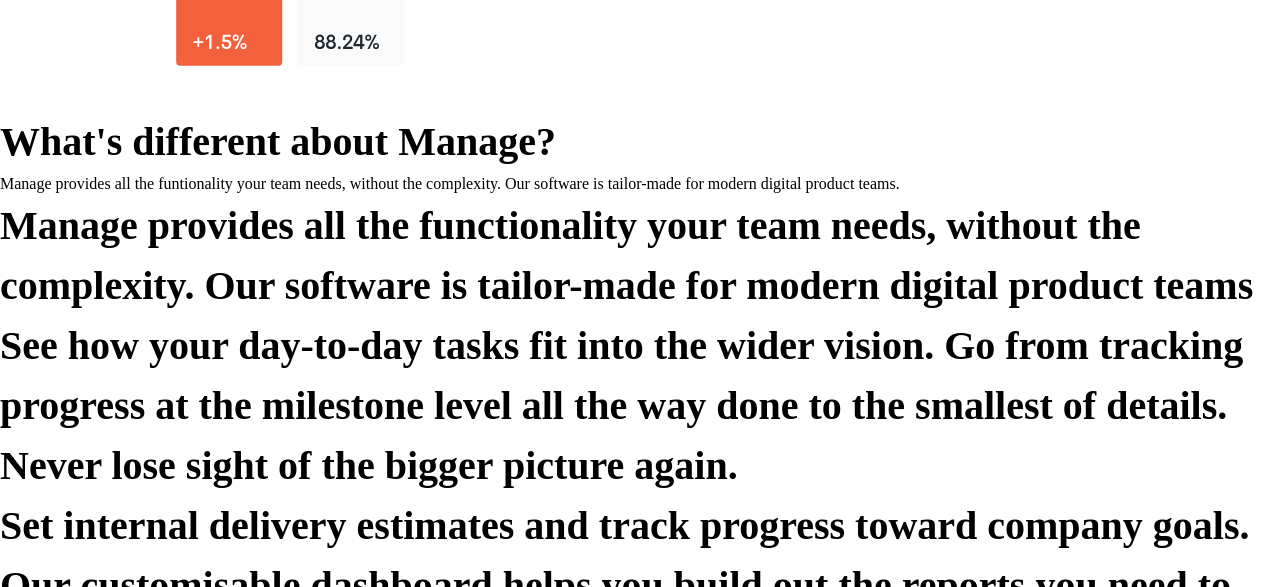
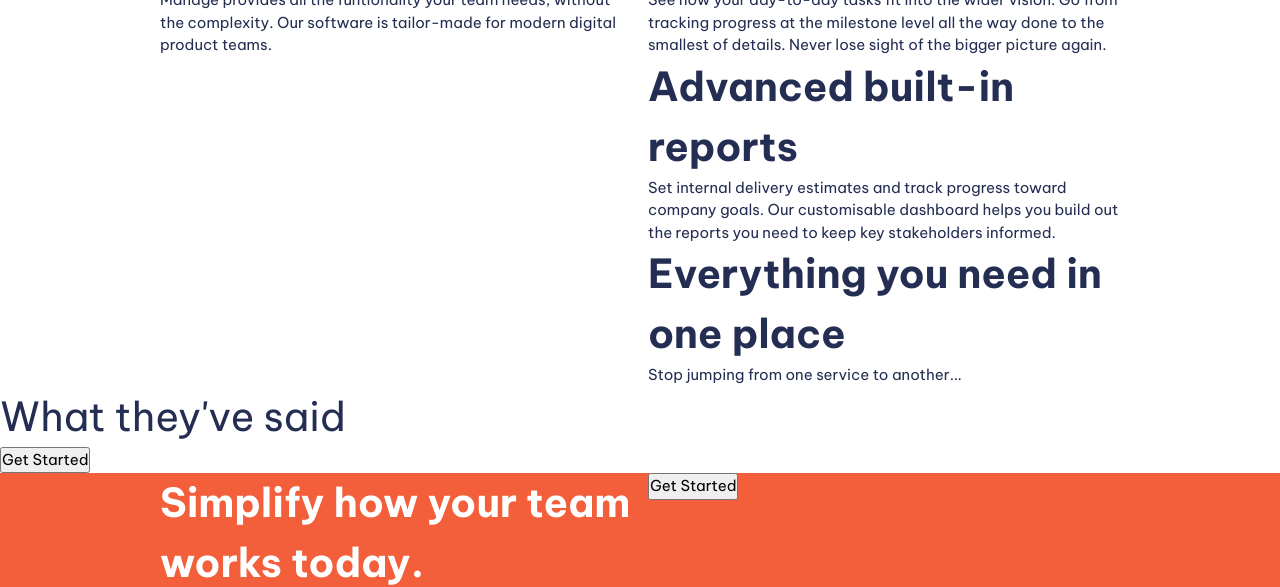
Before and after one commit to heinkel/frontend-mentor-I, a website built with Vite: page index.html in a window 1280 px wide. Shown: the part 721-1308 px from the top of the page. Built offline with nearby package versions, Linux system fonts and the light colour scheme.

Commit message:
Start styles for larger elements spacing padding etc

```diff
--- a/index.html
+++ b/index.html
@@ -65,25 +65,28 @@
               <ul role="list" class="numbered-items">
                 <li>
                   <h3 class="fs-600 fw-bold">
-                    Manage provides all the functionality your team needs,
-                    without the complexity. Our software is tailor-made for
-                    modern digital product teams
+                    Track company-wide progress
                   </h3>
+                  <p>See how your day-to-day tasks fit into the wider vision. Go
+                    from tracking progress at the milestone level all the way
+                    done to the smallest of details. Never lose sight of the
+                    bigger picture again.</p>
                 </li>
                 <li>
                   <h3 class="fs-600 fw-bold">
-                    See how your day-to-day tasks fit into the wider vision. Go
-                    from tracking progress at the milestone level all the way
-                    done to the smallest of details. Never lose sight of the
-                    bigger picture again.
+                      Advanced built-in reports
                   </h3>
+                  <p>Set internal delivery estimates and track progress toward
+                    company goals. Our customisable dashboard helps you build
+                    out the reports you need to keep key stakeholders informed.</p>
                 </li>
                 <li>
                   <h3 class="fs-600 fw-bold">
-                    Set internal delivery estimates and track progress toward
-                    company goals. Our customisable dashboard helps you build
-                    out the reports you need to keep key stakeholders informed.
+                    Everything you need in one place
                   </h3>
+                  <p>
+                    Stop jumping from one service to another...
+                  </p>
                 </li>
               </ul>
             </div>
@@ -95,7 +98,7 @@
         <!-- carousel goes here -->
         <button class="button">Get Started</button>
       </section>
-      <section class="cta | bg-primary-400 text-neutral-100">
+      <section class="cta | bg-accent-400 text-neutral-100">
         <div class="container">
           <div class="even-columns">
             <div>
--- a/style.css
+++ b/style.css
@@ -4,8 +4,8 @@
 
   --clr-primary-400: hsl(228, 39%, 23%);
 
-  --clr-neutral-100: hsl(232, 12%, 13%);
-  --clr-neutral-900: black;
+  --clr-neutral-900: hsl(232, 12%, 13%);
+  --clr-neutral-100: hsl(0 0% 100%);
   --ff-primary: "Be Vietnam Pro", sans-serif;
   --ff-body: var(--ff-primary);
   --ff-accent: var(--ff-primary);
@@ -183,3 +183,32 @@
 .fs-body {
   font-size: var(--fs-body);
 }
+
+
+.container{
+  --max-width: 1110px;
+  --padding: 10rem;
+  width: min(var(--max-width), 100% - var(--padding)*2);
+  margin-inline:auto;
+}
+
+.even-columns {
+  display: grid;
+  gap:1rem;
+}
+
+@media(min-width:50em){
+  .even-columns {
+    grid-auto-flow: column;
+    grid-auto-columns: 1fr;
+
+  }
+}
+
+/* general styling */
+
+body{
+  font-size: var(--fs-body);
+  font-family: var(--ff-body);
+  color: var(--clr-primary-400);
+}
```
